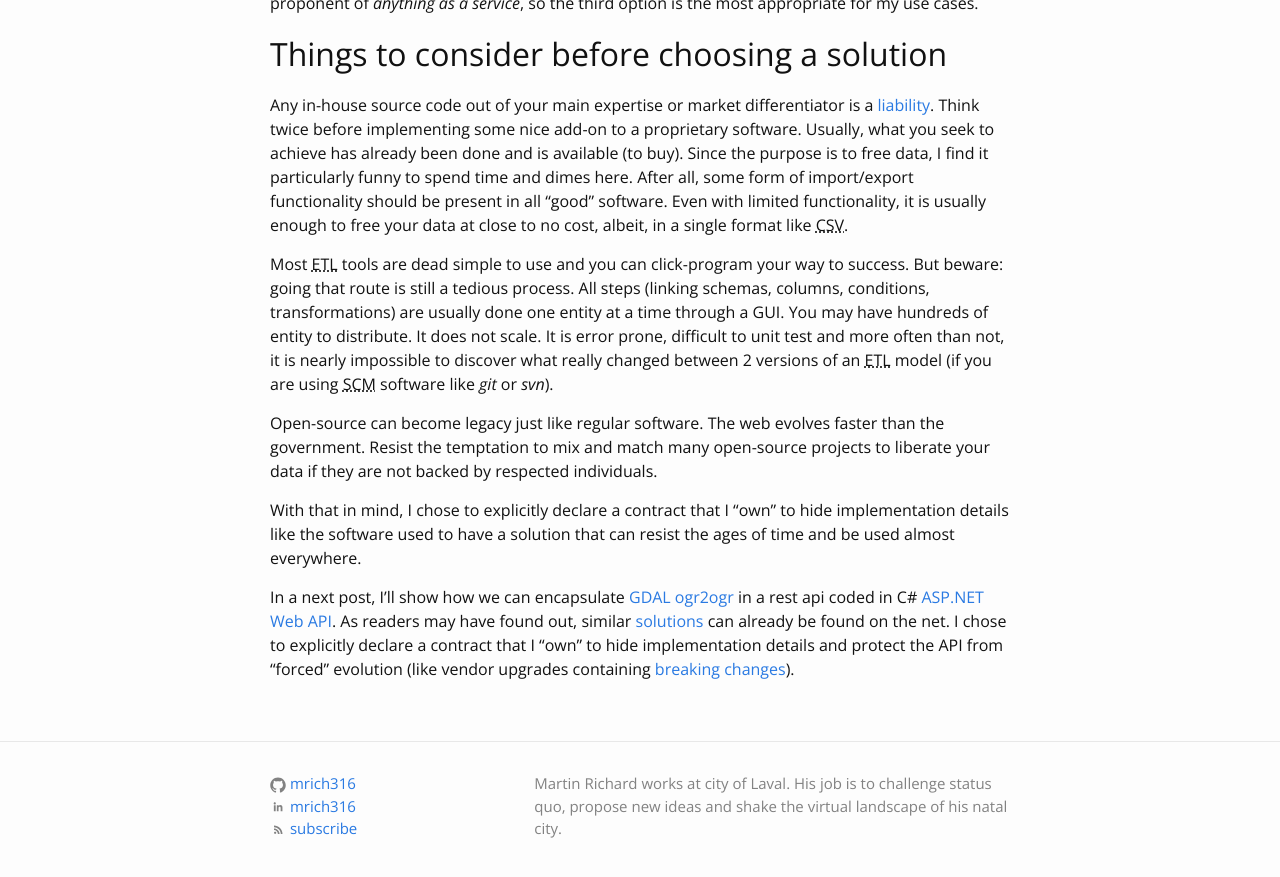
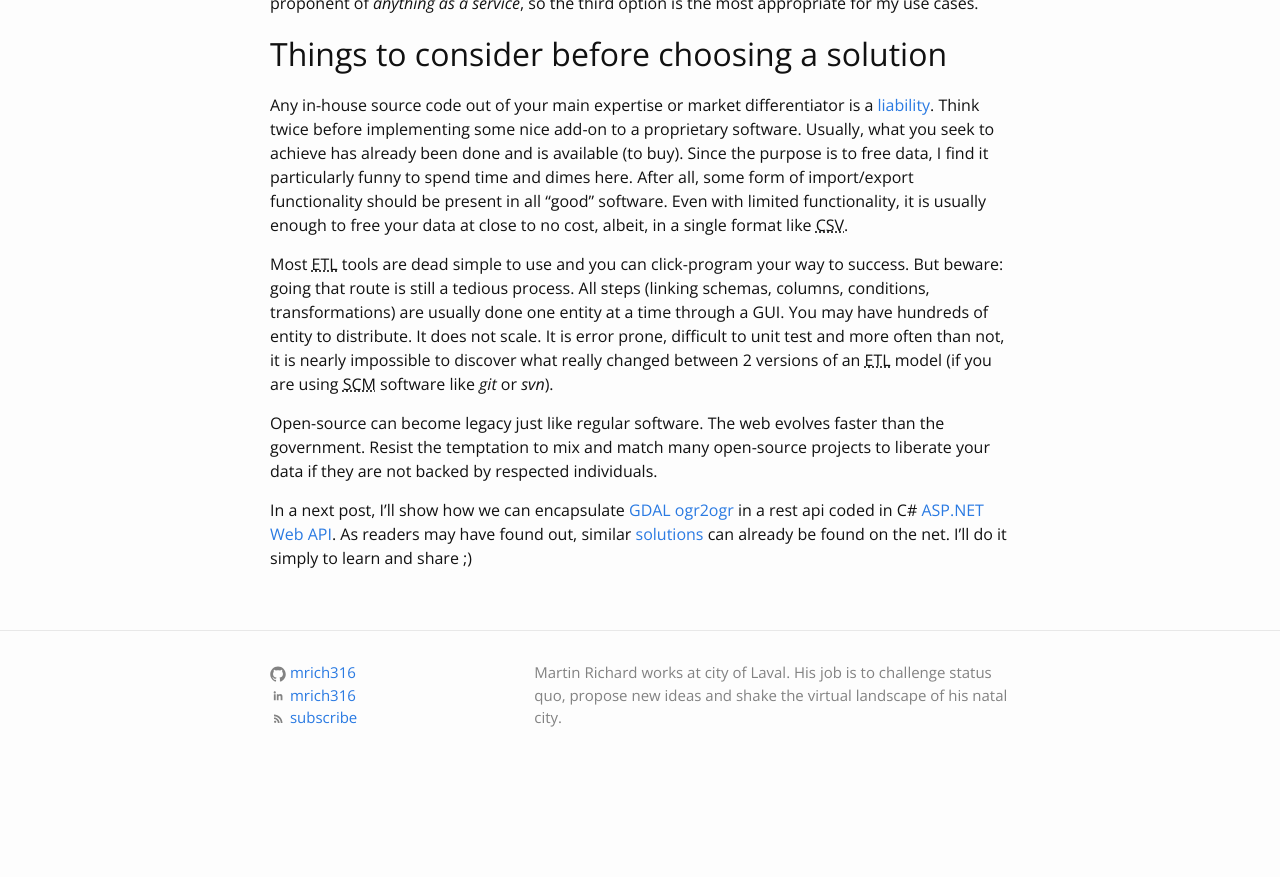
Before and after one commit to mrich316/mrich316.github.io, a Jekyll site: the page built from _posts/2016-01-17-leveraging-opensource-to-do-opendata-seamlessly.md, in a window 1280 px wide and 900 px high, scrolled down 659 px. Shown: the top 877 px of the window. Built offline with Jekyll 4.4.1, drawn with Linux system fonts in a browser that asks for light colours; after the commit the page ends 1448 px from its top, so only the background shows below that.

Commit message:
publishing post

```diff
--- a/_posts/2016-01-17-leveraging-opensource-to-do-opendata-seamlessly.md
+++ b/_posts/2016-01-17-leveraging-opensource-to-do-opendata-seamlessly.md
@@ -48,12 +48,10 @@ Open-source can become legacy just like regular software.  The web evolves faste
 Resist the temptation to mix and match many open-source projects to liberate your data if they are not
 backed by respected individuals.
 
-With that in mind, I chose to explicitly declare a contract that I "own" to hide implementation details
-like the software used to have a solution that can resist the ages of time and be used almost everywhere.
-
 In a next post, I'll show how we can encapsulate [GDAL ogr2ogr](http://www.gdal.org/ogr2ogr.html) in a
 rest api coded in C# [ASP.NET Web API](http://www.asp.net/web-api).  As readers may have found out, similar
-[solutions](http://ogre.adc4gis.com/) can already be found on the net.  I chose to explicitly declare a contract that I "own" to hide implementation details and protect the API from "forced" evolution (like vendor upgrades containing [breaking changes](https://en.wiktionary.org/wiki/breaking_change)).
+[solutions](http://ogre.adc4gis.com/) can already be found on the net.
+I'll do it simply to learn and share ;)
 
 *[ETL]: Extract, Transform, Load
 *[CSV]: Comma Separated Values
```
